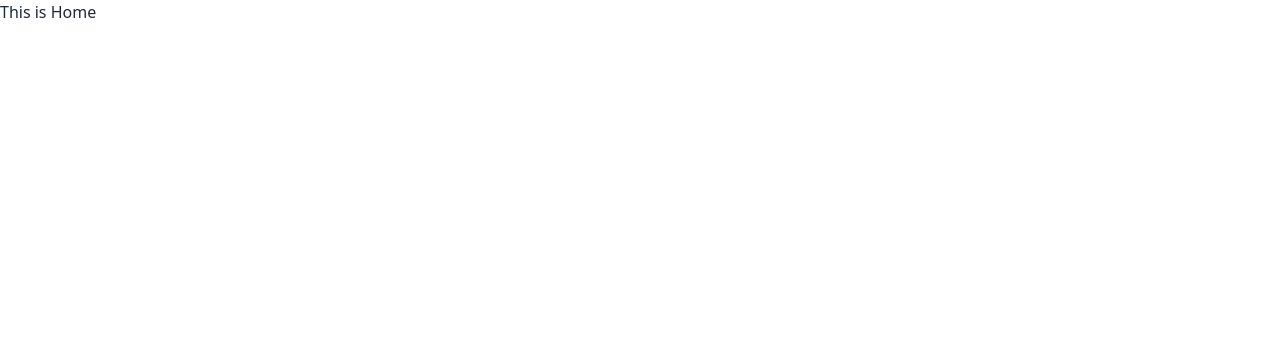
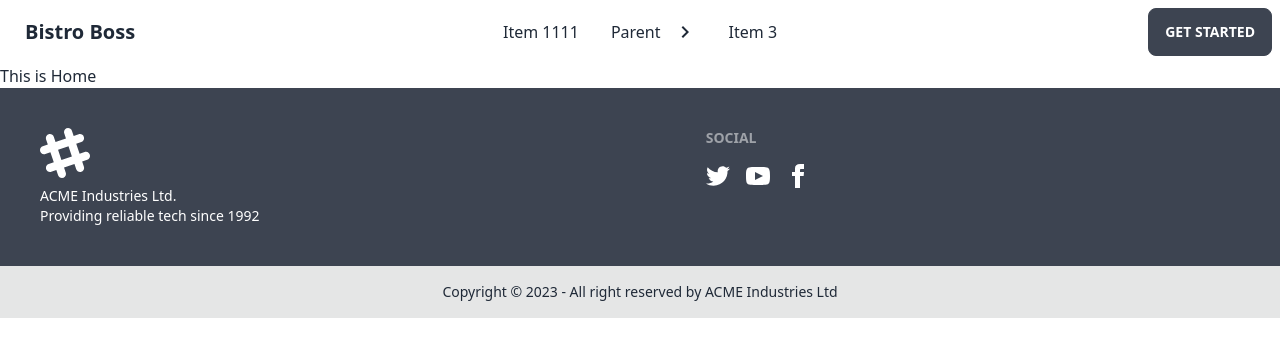
Before and after one commit to AkhiSharmin/bistro-boss-client, a React (Vite) app: page / in a window 1280 px wide. Shown: the top 356 px of the page. Built offline with nearby package versions, Linux system fonts and the light colour scheme.

Commit message:
navbar footer done

```diff
--- a/src/Layout/Main.jsx
+++ b/src/Layout/Main.jsx
@@ -1,9 +1,13 @@
 import { Outlet } from "react-router-dom";
+import Footer from "../Pages/Shared/Footer/Footer";
+import Navber from "../Pages/Shared/Navber/Navber";
 
 const Main = () => {
   return (
     <div>
+      <Navber></Navber>
       <Outlet></Outlet>
+      <Footer></Footer>
     </div>
   );
 };
--- /dev/null
+++ b/src/Pages/Shared/Footer/Footer.jsx
@@ -0,0 +1,71 @@
+const Footer = () => {
+  return (
+    <div>
+      <footer className="footer p-10 bg-neutral text-neutral-content">
+        <div>
+          <svg
+            width="50"
+            height="50"
+            viewBox="0 0 24 24"
+            xmlns="http://www.w3.org/2000/svg"
+            fillRule="evenodd"
+            clipRule="evenodd"
+            className="fill-current"
+          >
+            <path d="M22.672 15.226l-2.432.811.841 2.515c.33 1.019-.209 2.127-1.23 2.456-1.15.325-2.148-.321-2.463-1.226l-.84-2.518-5.013 1.677.84 2.517c.391 1.203-.434 2.542-1.831 2.542-.88 0-1.601-.564-1.86-1.314l-.842-2.516-2.431.809c-1.135.328-2.145-.317-2.463-1.229-.329-1.018.211-2.127 1.231-2.456l2.432-.809-1.621-4.823-2.432.808c-1.355.384-2.558-.59-2.558-1.839 0-.817.509-1.582 1.327-1.846l2.433-.809-.842-2.515c-.33-1.02.211-2.129 1.232-2.458 1.02-.329 2.13.209 2.461 1.229l.842 2.515 5.011-1.677-.839-2.517c-.403-1.238.484-2.553 1.843-2.553.819 0 1.585.509 1.85 1.326l.841 2.517 2.431-.81c1.02-.33 2.131.211 2.461 1.229.332 1.018-.21 2.126-1.23 2.456l-2.433.809 1.622 4.823 2.433-.809c1.242-.401 2.557.484 2.557 1.838 0 .819-.51 1.583-1.328 1.847m-8.992-6.428l-5.01 1.675 1.619 4.828 5.011-1.674-1.62-4.829z"></path>
+          </svg>
+          <p>
+            ACME Industries Ltd.
+            <br />
+            Providing reliable tech since 1992
+          </p>
+        </div>
+        <div>
+          <span className="footer-title">Social</span>
+          <div className="grid grid-flow-col gap-4">
+            <a>
+              <svg
+                xmlns="http://www.w3.org/2000/svg"
+                width="24"
+                height="24"
+                viewBox="0 0 24 24"
+                className="fill-current"
+              >
+                <path d="M24 4.557c-.883.392-1.832.656-2.828.775 1.017-.609 1.798-1.574 2.165-2.724-.951.564-2.005.974-3.127 1.195-.897-.957-2.178-1.555-3.594-1.555-3.179 0-5.515 2.966-4.797 6.045-4.091-.205-7.719-2.165-10.148-5.144-1.29 2.213-.669 5.108 1.523 6.574-.806-.026-1.566-.247-2.229-.616-.054 2.281 1.581 4.415 3.949 4.89-.693.188-1.452.232-2.224.084.626 1.956 2.444 3.379 4.6 3.419-2.07 1.623-4.678 2.348-7.29 2.04 2.179 1.397 4.768 2.212 7.548 2.212 9.142 0 14.307-7.721 13.995-14.646.962-.695 1.797-1.562 2.457-2.549z"></path>
+              </svg>
+            </a>
+            <a>
+              <svg
+                xmlns="http://www.w3.org/2000/svg"
+                width="24"
+                height="24"
+                viewBox="0 0 24 24"
+                className="fill-current"
+              >
+                <path d="M19.615 3.184c-3.604-.246-11.631-.245-15.23 0-3.897.266-4.356 2.62-4.385 8.816.029 6.185.484 8.549 4.385 8.816 3.6.245 11.626.246 15.23 0 3.897-.266 4.356-2.62 4.385-8.816-.029-6.185-.484-8.549-4.385-8.816zm-10.615 12.816v-8l8 3.993-8 4.007z"></path>
+              </svg>
+            </a>
+            <a>
+              <svg
+                xmlns="http://www.w3.org/2000/svg"
+                width="24"
+                height="24"
+                viewBox="0 0 24 24"
+                className="fill-current"
+              >
+                <path d="M9 8h-3v4h3v12h5v-12h3.642l.358-4h-4v-1.667c0-.955.192-1.333 1.115-1.333h2.885v-5h-3.808c-3.596 0-5.192 1.583-5.192 4.615v3.385z"></path>
+              </svg>
+            </a>
+          </div>
+        </div>
+      </footer>
+      <footer className="footer footer-center p-4 bg-base-300 text-base-content">
+        <div>
+          <p>Copyright © 2023 - All right reserved by ACME Industries Ltd</p>
+        </div>
+      </footer>
+    </div>
+  );
+};
+
+export default Footer;
--- /dev/null
+++ b/src/Pages/Shared/Navber/Navber.jsx
@@ -0,0 +1,76 @@
+const Navber = () => {
+  const navOptions = (
+    <>
+      <li>
+        <a>Item 1111</a>
+      </li>
+      <li tabIndex={0}>
+        <a className="justify-between">
+          Parent
+          <svg
+            className="fill-current"
+            xmlns="http://www.w3.org/2000/svg"
+            width="24"
+            height="24"
+            viewBox="0 0 24 24"
+          >
+            <path d="M8.59,16.58L13.17,12L8.59,7.41L10,6L16,12L10,18L8.59,16.58Z" />
+          </svg>
+        </a>
+        <ul className="p-2">
+          <li>
+            <a>Submenu 1</a>
+          </li>
+          <li>
+            <a>Submenu 2</a>
+          </li>
+        </ul>
+      </li>
+      <li>
+        <a>Item 3</a>
+      </li>
+    </>
+  );
+
+  return (
+    <>
+      <div className="navbar bg-base-100">
+        <div className="navbar-start">
+          <div className="dropdown">
+            <label tabIndex={0} className="btn btn-ghost lg:hidden">
+              <svg
+                xmlns="http://www.w3.org/2000/svg"
+                className="h-5 w-5"
+                fill="none"
+                viewBox="0 0 24 24"
+                stroke="currentColor"
+              >
+                <path
+                  strokeLinecap="round"
+                  strokeLinejoin="round"
+                  strokeWidth="2"
+                  d="M4 6h16M4 12h8m-8 6h16"
+                />
+              </svg>
+            </label>
+            <ul
+              tabIndex={0}
+              className="menu menu-compact dropdown-content mt-3 p-2 shadow bg-base-100 rounded-box w-52"
+            >
+              {navOptions}
+            </ul>
+          </div>
+          <a className="btn btn-ghost normal-case text-xl">Bistro Boss</a>
+        </div>
+        <div className="navbar-center hidden lg:flex">
+          <ul className="menu menu-horizontal px-1">{navOptions}</ul>
+        </div>
+        <div className="navbar-end">
+          <a className="btn">Get started</a>
+        </div>
+      </div>
+    </>
+  );
+};
+
+export default Navber;
--- a/src/main.jsx
+++ b/src/main.jsx
@@ -7,6 +7,8 @@
 
 ReactDOM.createRoot(document.getElementById("root")).render(
   <React.StrictMode>
-    <RouterProvider router={router} />
+    <div className="max-w-screen-xl mx-auto">
+      <RouterProvider router={router} />
+    </div>
   </React.StrictMode>
 );
```
